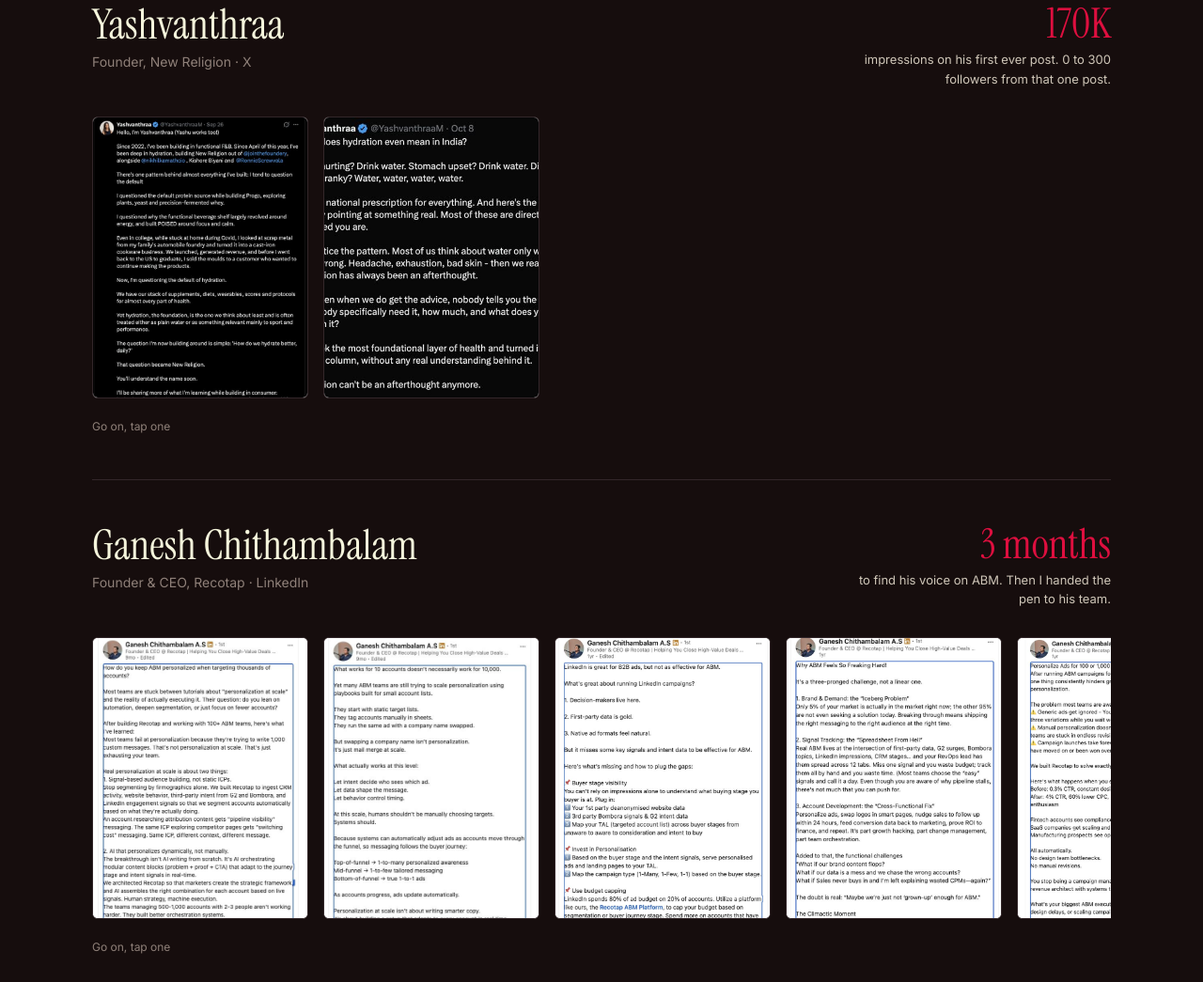
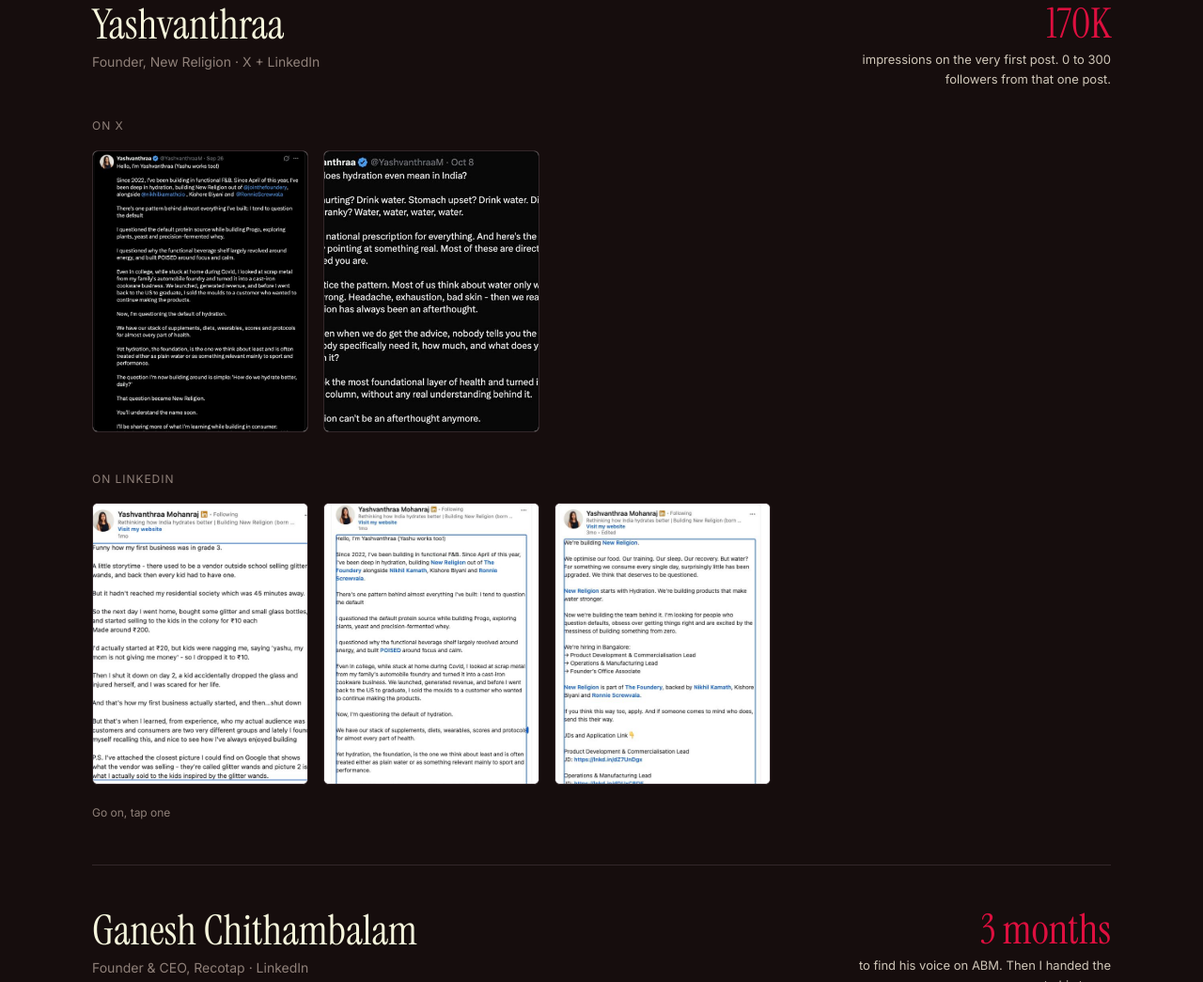
Before and after one commit to workdevishree-netizen/hello-world, a plain HTML site: page ghostwriting.html in a window 1280 px wide. Shown: the part 3469-4514 px from the top of the page at 94% size. Drawn offline with Linux system fonts and the light colour scheme.

Commit message:
Ghostwriting: Yashvanthraa LinkedIn posts
Co-Authored-By: Claude Opus 5.5 <noreply@anthropic.com>
Claude-Session: https://claude.ai/code/session_01PD61sDJcBBJuTNbPednp2U

```diff
--- a/ghostwriting.html
+++ b/ghostwriting.html
@@ -155,9 +155,12 @@ body::after{content:""; position:fixed; inset:0; pointer-events:none; z-index:50
       <div class="shots-note">Go on, tap one</div>
     </div>
     <div class="v">
-      <div><div class="name">Yashvanthraa</div><div class="meta">Founder, New Religion · X</div></div>
-      <div class="res"><b>170K</b><span>impressions on his first ever post. 0 to 300 followers from that one post.</span></div>
-      <div class="shots"><button type="button" data-src="gw/yashu-1.jpg" aria-label="Open Yashvanthraa post 1"><img src="gw/yashu-1.jpg" alt="X post by Yashvanthraa, 1 of 2" loading="lazy"></button><button type="button" data-src="gw/yashu-2.jpg" aria-label="Open Yashvanthraa post 2"><img src="gw/yashu-2.jpg" alt="X post by Yashvanthraa, 2 of 2" loading="lazy"></button></div>
+      <div><div class="name">Yashvanthraa</div><div class="meta">Founder, New Religion · X + LinkedIn</div></div>
+      <div class="res"><b>170K</b><span>impressions on the very first post. 0 to 300 followers from that one post.</span></div>
+      <div class="sublabel">On X</div>
+      <div class="shots" style="margin-top:8px"><button type="button" data-src="gw/yashu-1.jpg" aria-label="Open Yashvanthraa post 1"><img src="gw/yashu-1.jpg" alt="X post by Yashvanthraa, 1 of 2" loading="lazy"></button><button type="button" data-src="gw/yashu-2.jpg" aria-label="Open Yashvanthraa post 2"><img src="gw/yashu-2.jpg" alt="X post by Yashvanthraa, 2 of 2" loading="lazy"></button></div>
+      <div class="sublabel">On LinkedIn</div>
+      <div class="shots" style="margin-top:8px"><button type="button" data-src="gw/yashu-li-1.jpg" aria-label="Open Yashvanthraa LinkedIn post 1"><img src="gw/yashu-li-1.jpg" alt="LinkedIn post by Yashvanthraa, 1 of 3" loading="lazy"></button><button type="button" data-src="gw/yashu-li-2.jpg" aria-label="Open Yashvanthraa LinkedIn post 2"><img src="gw/yashu-li-2.jpg" alt="LinkedIn post by Yashvanthraa, 2 of 3" loading="lazy"></button><button type="button" data-src="gw/yashu-li-3.jpg" aria-label="Open Yashvanthraa LinkedIn post 3"><img src="gw/yashu-li-3.jpg" alt="LinkedIn post by Yashvanthraa, 3 of 3" loading="lazy"></button></div>
       <div class="shots-note">Go on, tap one</div>
     </div>
     <div class="v">
```
Also changed, not shown: gw/yashu-li-1.jpg (added), gw/yashu-li-2.jpg (added), gw/yashu-li-3.jpg (added).
